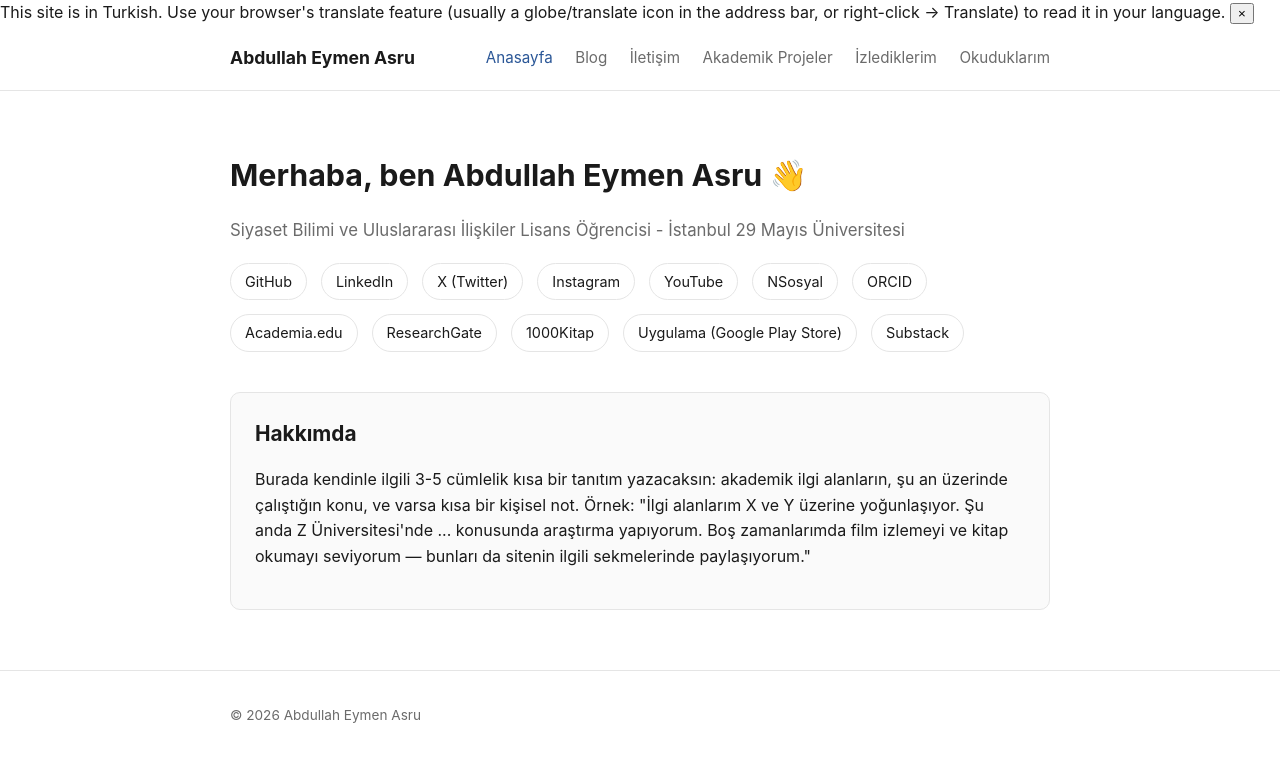
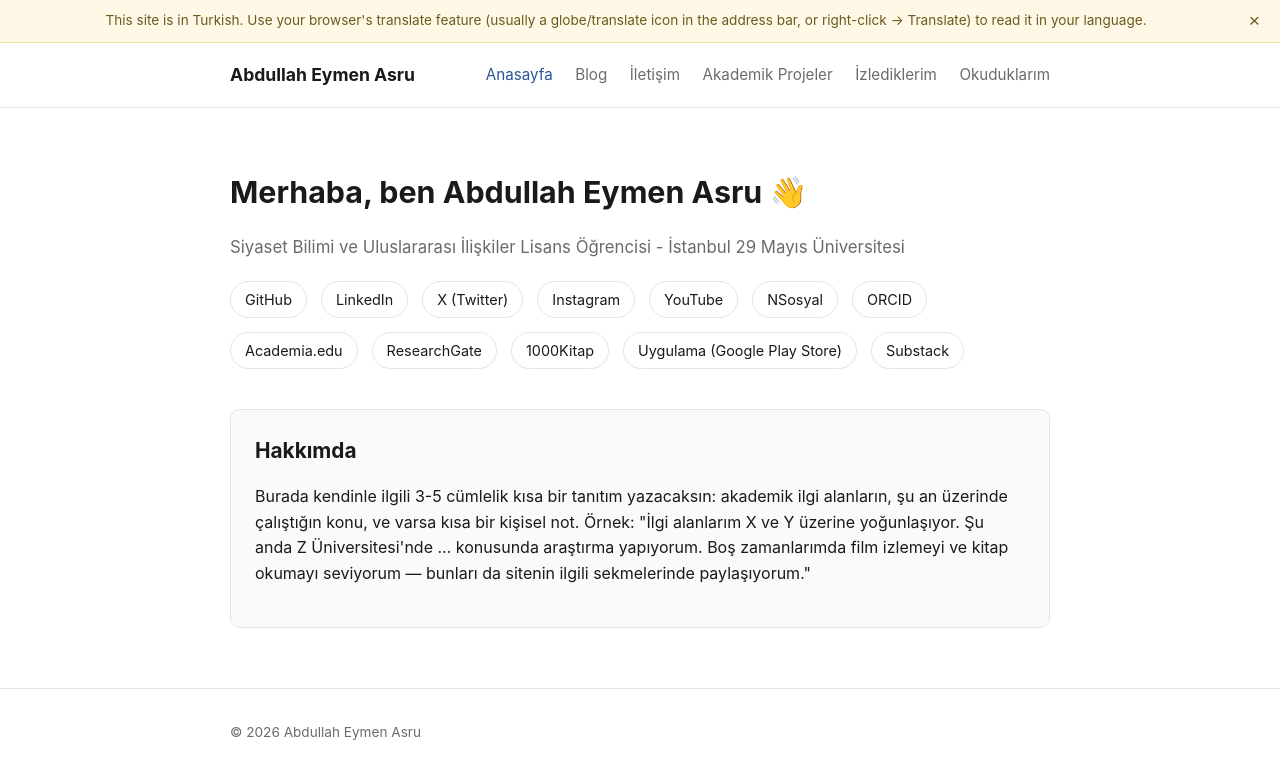
Before and after one commit to abdullah-eymen-asru/abdullah-eymen-asru.github.io, a Jekyll site: the page built from index.md, in a window 1280 px wide. Shown: the top 779 px of the page. Built offline with Jekyll 4.4.1, drawn with Linux system fonts in a browser that asks for light colours.

Commit message:
Add styles for language notice component
Added styles for language notice component including background, border, and close button.

```diff
--- a/assets/style.css
+++ b/assets/style.css
@@ -27,6 +27,32 @@ body {
   border-bottom: 1px solid var(--border);
   padding: 18px 0;
 }
+
+.lang-notice {
+  background: #fff8e6;
+  border-bottom: 1px solid #f0dca0;
+  color: #6b5a1e;
+  font-size: 0.85rem;
+  padding: 10px 44px 10px 16px;
+  text-align: center;
+  position: relative;
+}
+
+.lang-notice #lang-notice-close {
+  position: absolute;
+  right: 12px;
+  top: 50%;
+  transform: translateY(-50%);
+  background: none;
+  border: none;
+  font-size: 1.2rem;
+  line-height: 1;
+  cursor: pointer;
+  color: #6b5a1e;
+  padding: 4px 8px;
+}
+
+.lang-notice #lang-notice-close:hover { color: #1a1a1a; }
 
 .site-header .wrap {
   display: flex;
```
